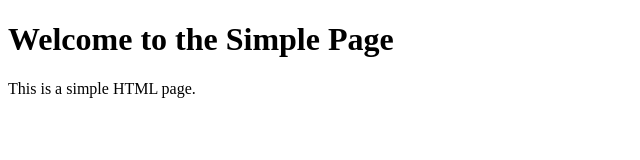
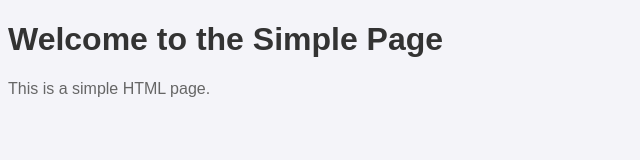
Before and after one commit to cchalla1/simple-pagek11, a plain HTML site: page index.html in a window 1280 px wide. Shown: the whole page, without its empty margins (0-640 px from the left). Drawn offline with Linux system fonts and the light colour scheme.

Commit message:
Add CSS to HTML page

```diff
--- a/index.html
+++ b/index.html
@@ -2,6 +2,11 @@
 <html>
 <head>
     <title>Simple Page</title>
+    <style>
+        body { font-family: Arial, sans-serif; background-color: #f4f4f9; }
+        h1 { color: #333; }
+        p { color: #666; }
+    </style>
 </head>
 <body>
     <h1>Welcome to the Simple Page</h1>
```
